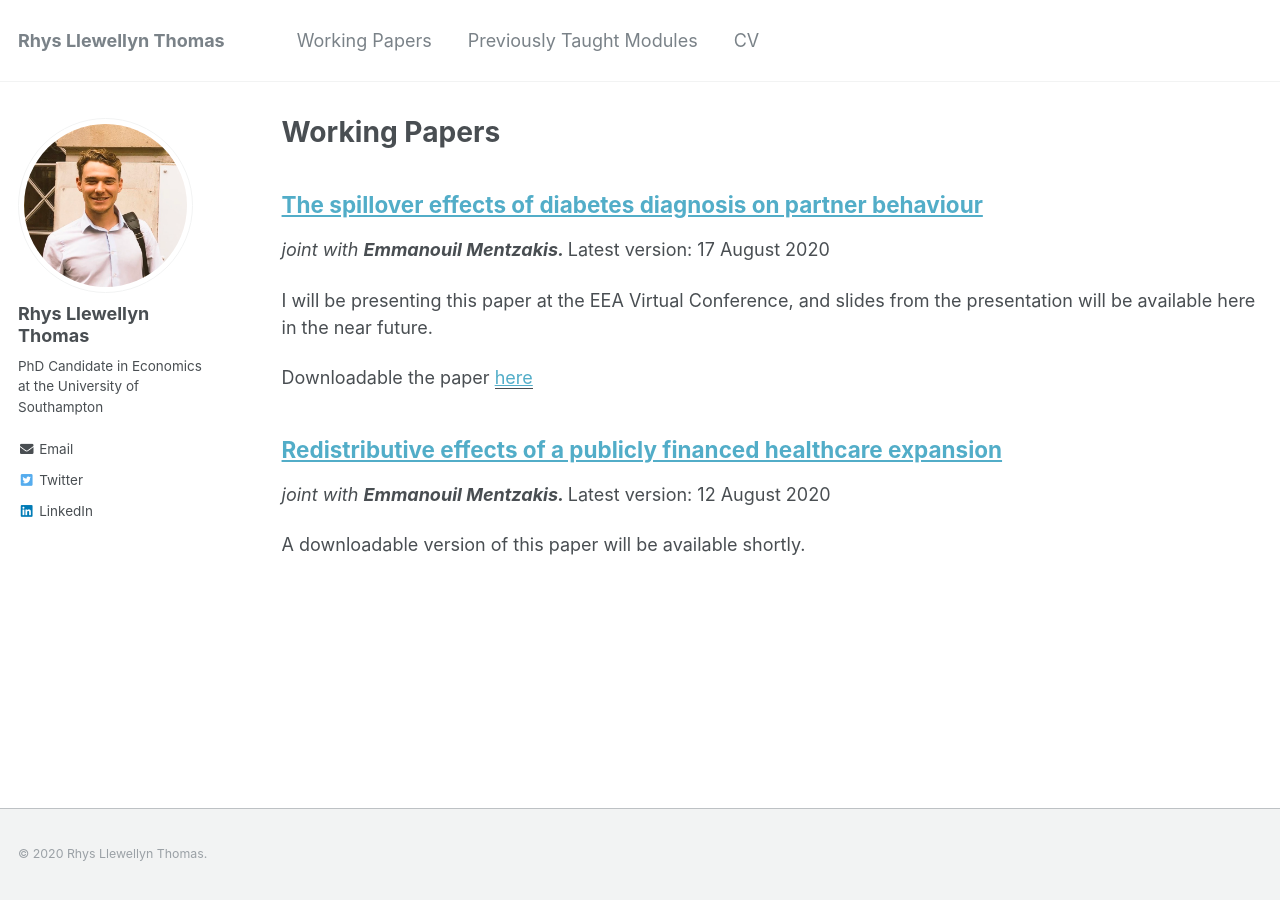
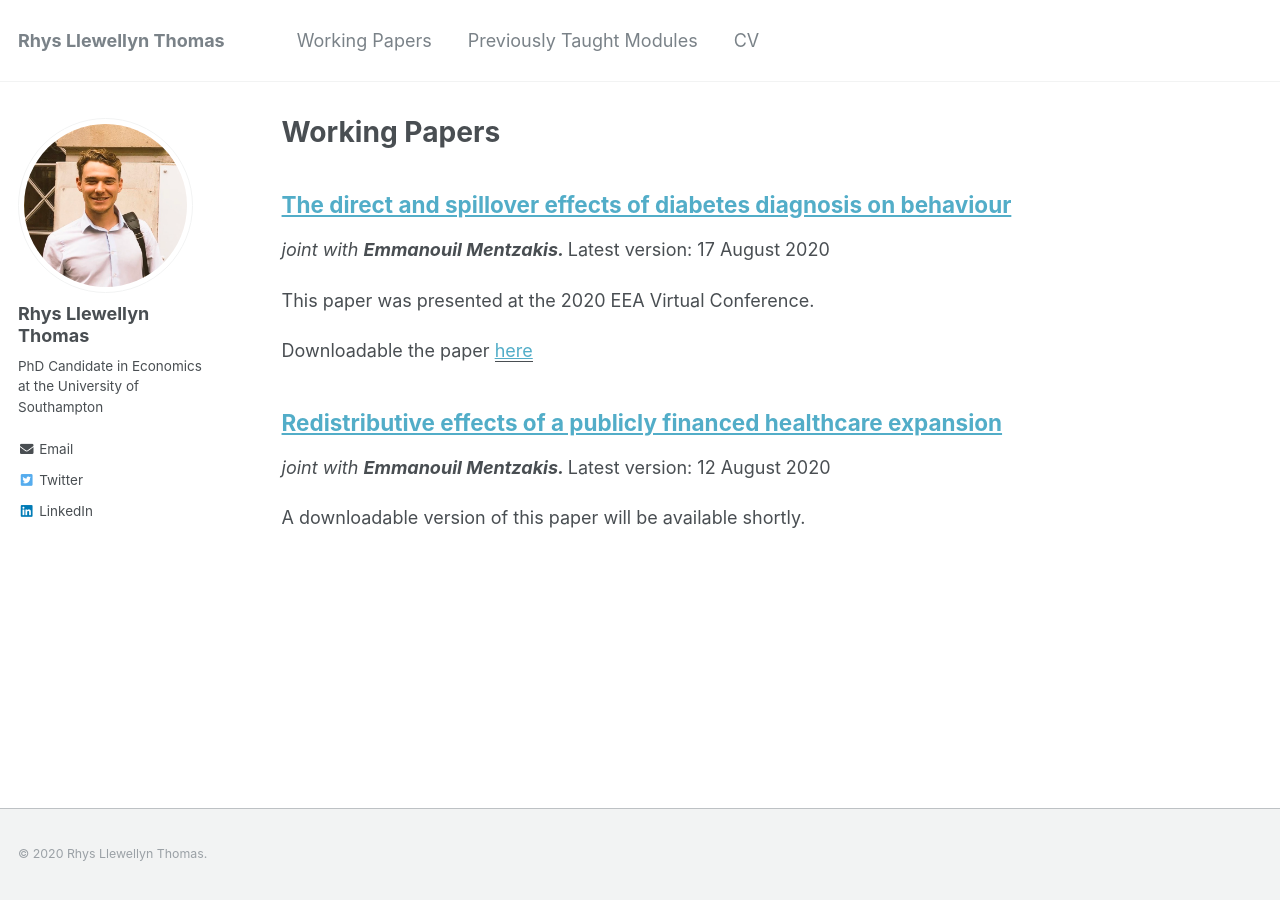
Before and after one commit to RhysLlThomas/rhysllthomas.github.io, a Jekyll site: the page built from _pages/workingpapers_old.md, in a window 1280 px wide. Built offline with Jekyll 4.4.1, drawn with Linux system fonts in a browser that asks for light colours.

Commit message:
Update 2020-08-12-diabetes-spillover.md

```diff
--- a/_workingpapers/2020-08-12-diabetes-spillover.md
+++ b/_workingpapers/2020-08-12-diabetes-spillover.md
@@ -1,10 +1,10 @@
 ---
-title: "The spillover effects of diabetes diagnosis on partner behaviour"
+title: "The direct and spillover effects of diabetes diagnosis on behaviour"
 author: "Emmanouil Mentzakis"
 collection: workingpapers
 permalink: /workingpapers/2020-08-17-diabetes-spillover
 venue: # 'Journal 1'
-excerpt: 'I will be presenting this paper at the EEA Virtual Conference, and slides from the presentation will be available here in the near future.'
+excerpt: 'This paper was presented at the 2020 EEA Virtual Conference.'
 date: 2020-08-17
 paperurl: http://rhysllthomas.github.io/files/2020-08-17-diabetes-spillover.pdf
 citation: #'Your Name, You. (2009). "Paper Title Number 1." <i>Journal 1</i>. 1(1).'
```
